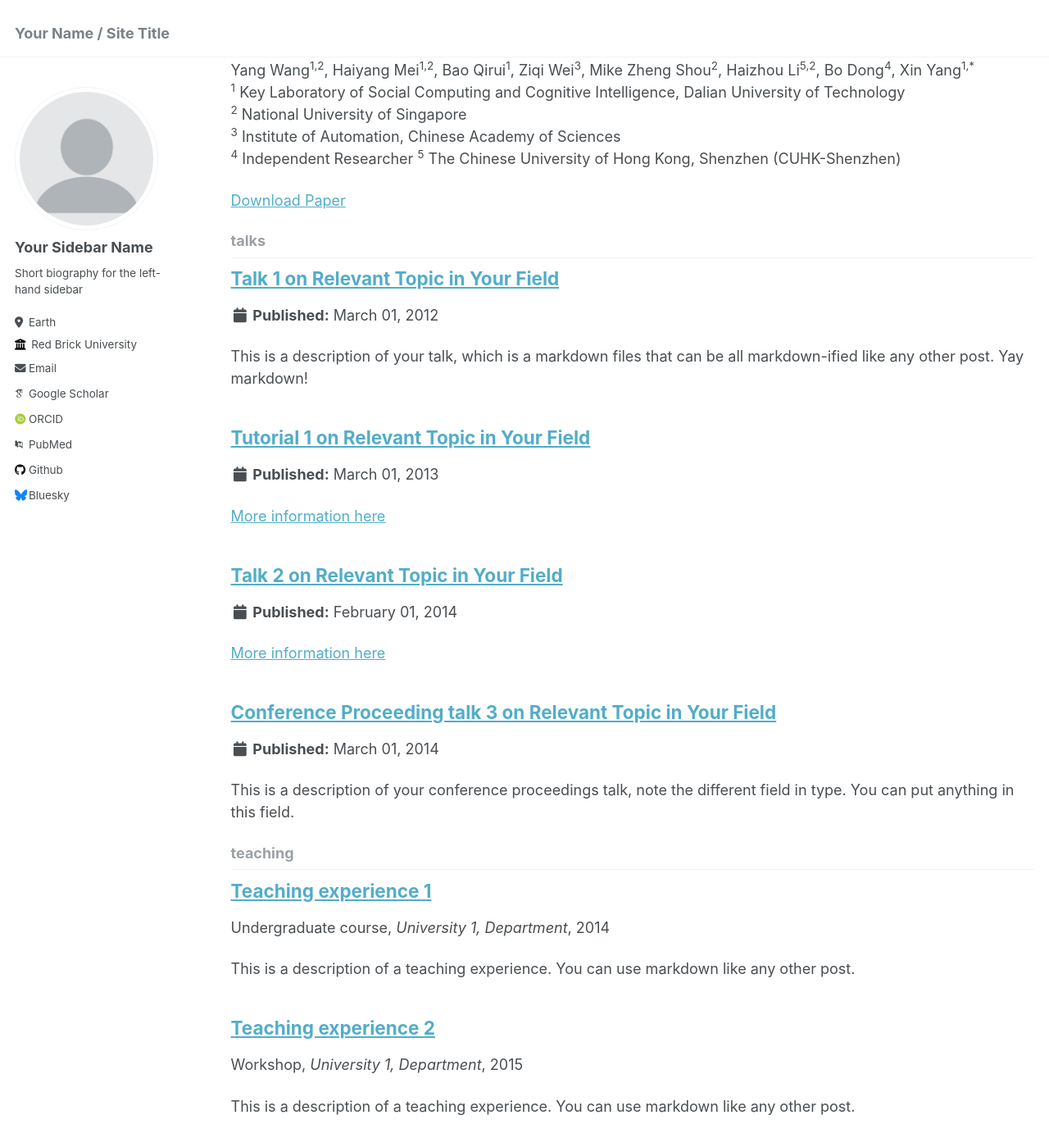
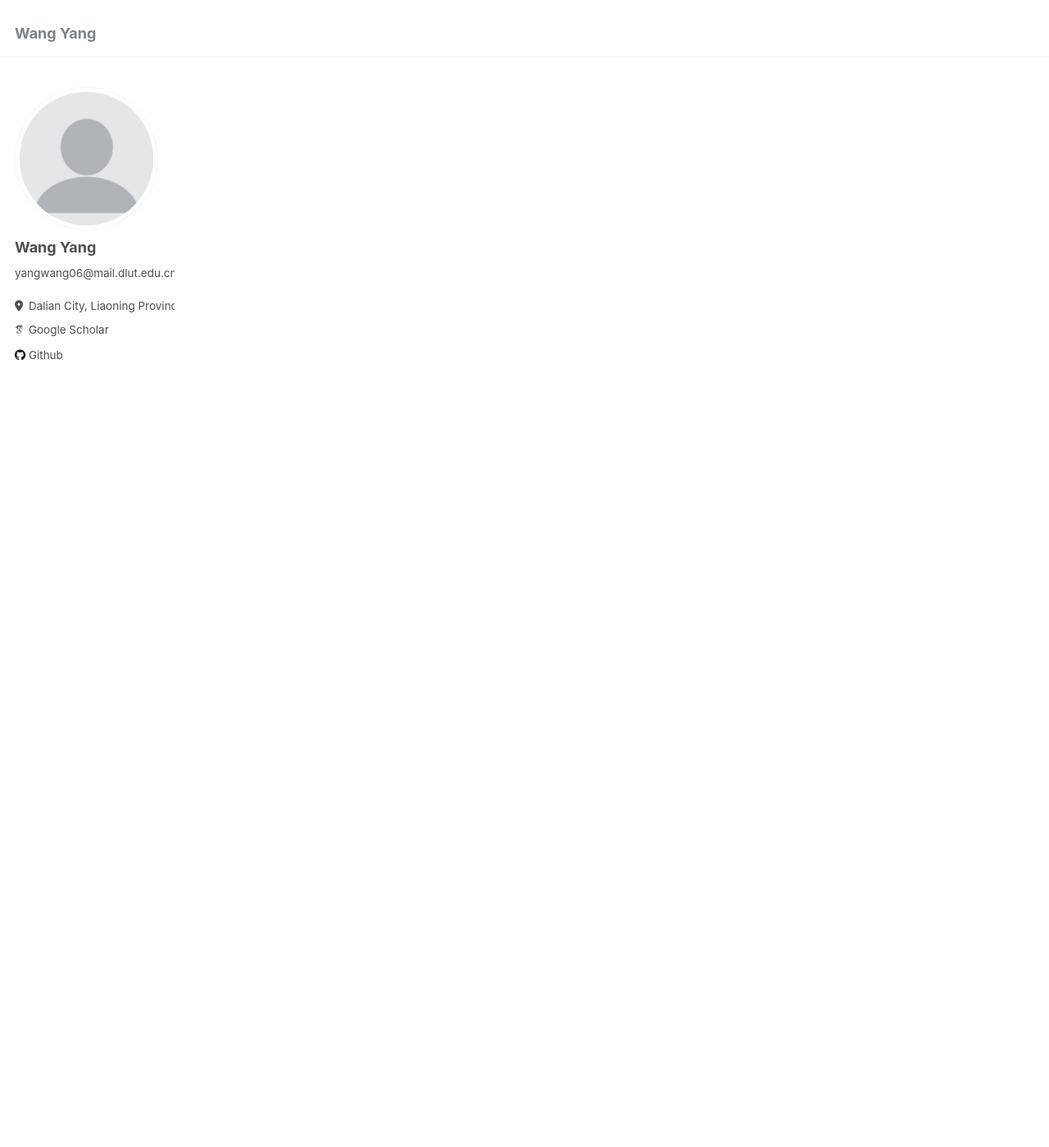
Before and after one commit to wangyang24/wangyang.github.io, a Jekyll site: the page built from _pages/collection-archive.html, in a window 1280 px wide and 1400 px high, scrolled down 1945 px. Shown: the whole window at 82% size. Built offline with Jekyll 4.4.1, drawn with Linux system fonts in a browser that asks for light colours; some web fonts are replaced; part of the change alters nothing that is shown; some of the changed text lies outside the part shown.

Commit message:
Update _config.yml

```diff
--- a/_config.yml
+++ b/_config.yml
@@ -3,78 +3,17 @@
 # This config file is meant for settings that affect your entire site, values
 # which you are expected to set up once and rarely need to edit after that.
 # For technical reasons, this file is *NOT* reloaded automatically when you use
-# `jekyll serve -l -H localhost`. If you change this file, please restart the
-# server process.
+# `jekyll serve`. If you change this file, please restart the server process.
 
-# Basic Site Settings
+# Site Settings
 locale                   : "en-US"
-title                    : "Your Name / Site Title"
+title                    : "Wang Yang"
 title_separator          : "-"
 name                     : &name "Your Name"
 description              : &description "personal description"
-url                      : https://academicpages.github.io # the base hostname & protocol for your site e.g. "https://mmistakes.github.io"
+url                      : https://yangwang24.github.io # the base hostname & protocol for site
 baseurl                  : "" # the subpath of your site, e.g. "/blog"
-repository               : "academicpages/academicpages.github.io"
-
-# Site Author - The following control what appear as part of the author content on the side bar.
-#               If a field is blank the icon and link will not appear, otherwise it will be shown.
-#               Additional customization can be done by editing /_includes/author-profile.html
-author:
-  # Biographic information
-  avatar           : "profile.png"
-  name             : "Your Sidebar Name"
-  pronouns         : # example: "she/her"
-  bio              : "Short biography for the left-hand sidebar"
-  location         : "Earth"
-  employer         : "Red Brick University"
-  uri              : # URL
-  email            : "none@example.org"
-
-  # Academic websites
-  arxiv            : # URL - Update with the correct link to your profile
-  googlescholar    : "https://scholar.google.com/citations?user=PS_CX0AAAAAJ"
-  impactstory      : # URL
-  orcid            : "http://orcid.org/yourorcidurl"
-  semantic         : # URL
-  pubmed           : "https://www.ncbi.nlm.nih.gov/pubmed/?term=john+snow"
-  researchgate     : # URL
-
-  # Repositories and software development
-  bitbucket        : # Username - Update with your username on the site
-  codepen          : # Username
-  dribbble         : # Username
-  github           : "academicpages"
-  kaggle           : # Username
-  stackoverflow    : # User number or user number and name (i.e., use "1" or "1/jeff-atwood")
-
-  # Social media
-  bluesky          : "bsky.app" # Replace this with you Bluesky username
-  facebook         : # Username
-  flickr           : # Username
-  foursquare       : # Username
-  goodreads        : # Username
-  google_plus      : # Username
-  keybase          : # Username
-  instagram        : # Username
-  lastfm           : # Username
-  linkedin         : # Username
-  mastodon         : # URL
-  medium           : # URL
-  pinterest        : # Username
-  soundcloud       : # Username
-  steam            : # Username
-  telegram         : # URL
-  tumblr           : # Username
-  twitter          : # Username for X / Twitter
-  vine             : # Username
-  weibo            : # Username
-  wikipedia        : # Username
-  xing             : # Username
-  youtube          : # Username
-  zhihu            : # URL
-
-
-# Site Settings
+repository               : "wangyang24/yangwang24.github.io"
 teaser                   :  # filename of teaser fallback teaser image placed in /images/, .e.g. "500x300.png"
 breadcrumbs              : false # true, false (default)
 words_per_minute         : 160
@@ -108,16 +47,13 @@ staticman:
       options:
         format           : "iso8601" # "iso8601" (default), "timestamp-seconds", "timestamp-milliseconds"
 atom_feed:
-  hide                   : false     # change to true to hide the RSS feed in the footer
   path                   : # blank (default) uses feed.xml
-
 
 # SEO Related
 google_site_verification :
 bing_site_verification   :
 alexa_site_verification  :
 yandex_site_verification :
-
 
 # Social Sharing
 twitter:
@@ -137,9 +73,48 @@ social:
 
 # Analytics
 analytics:
-  provider               :  "false" # false (default), "google", "google-universal", "google-analytics-4", "custom"
+  provider               :  "google-universal" # false (default), "google", "google-universal", "custom"
   google:
     tracking_id          :
+
+
+# Site Author
+author:
+  name             : "Wang Yang"
+  avatar           : "profile.png"
+  bio              : "yangwang06@mail.dlut.edu.cn"
+  location         : "Dalian City, Liaoning Province, P.R.C."
+  employer         :
+  pubmed           : #"https://www.ncbi.nlm.nih.gov/pubmed/?term=john+snow"
+  googlescholar    : "https://scholar.google.com/citations?user=2-_ew4AAAAAJ&hl=zh-CN"
+  email            :
+  researchgate     :  # example: "https://www.researchgate.net/profile/yourprofile"
+  uri              :
+  bitbucket        :
+  codepen          :
+  dribbble         :
+  flickr           :
+  facebook         :
+  foursquare       :
+  github           : "wangyang24" # username after github.com/
+  google_plus      :
+  keybase          :
+  instagram        :
+  impactstory      : #"https://profiles.impactstory.org/u/xxxx-xxxx-xxxx-xxxx"
+  lastfm           :
+  linkedin         :
+  orcid            : #"http://orcid.org/yourorcidurl"
+  pinterest        :
+  soundcloud       :
+  stackoverflow    : # http://stackoverflow.com/users/123456/username
+  steam            :
+  tumblr           :
+  twitter          : #"replacethistwitterhandle"
+  vine             :
+  weibo            :
+  xing             :
+  youtube          :
+  wikipedia        :
 
 
 # Reading Files
@@ -201,16 +176,16 @@ kramdown:
 # Collections
 collections:
   teaching:
-    output: true
+    output: false
     permalink: /:collection/:path/
   publications:
     output: true
     permalink: /:collection/:path/
   portfolio:
-    output: true
+    output: false
     permalink: /:collection/:path/
   talks:
-    output: true
+    output: false
     permalink: /:collection/:path/
 
 
@@ -269,7 +244,6 @@ defaults:
       layout: talk
       author_profile: true
       share: true
-
 
 # Sass/SCSS
 sass:
```
